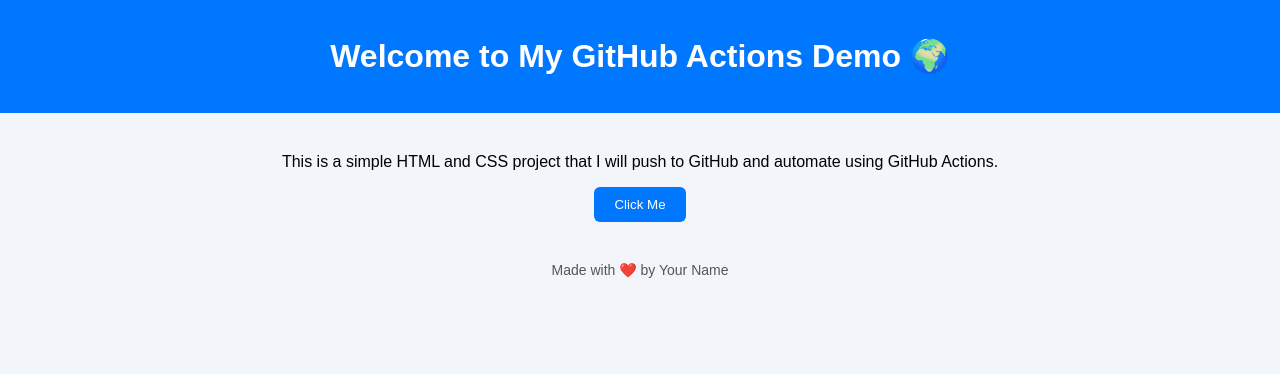
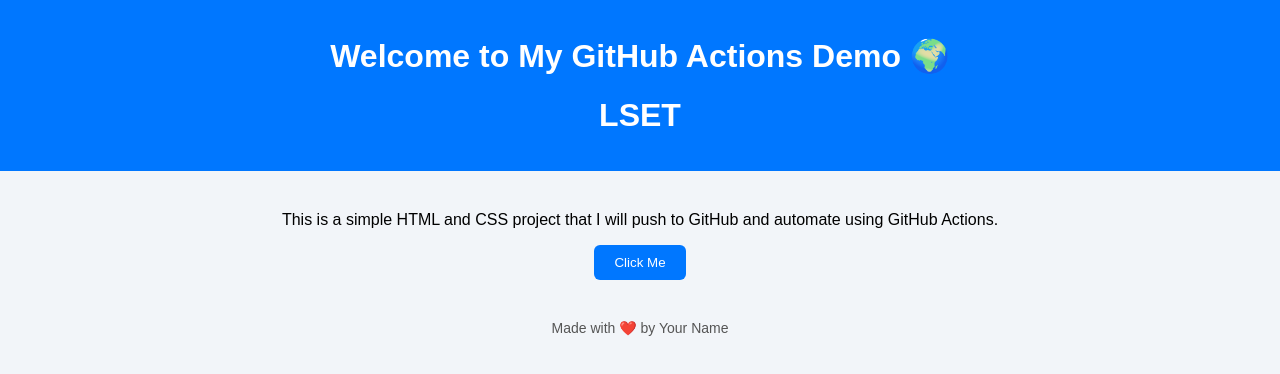
Before and after one commit to gsolankii606/mini_project, a plain HTML site: page index.html in a window 1280 px wide. Drawn offline with Linux system fonts and the light colour scheme.

Commit message:
new yml file2

```diff
--- a/index.html
+++ b/index.html
@@ -9,6 +9,7 @@
 <body>
 <header>
 <h1>Welcome to My GitHub Actions Demo 🌍</h1>
+<h1>LSET</h1>
 </header>
 
   <main>
```
